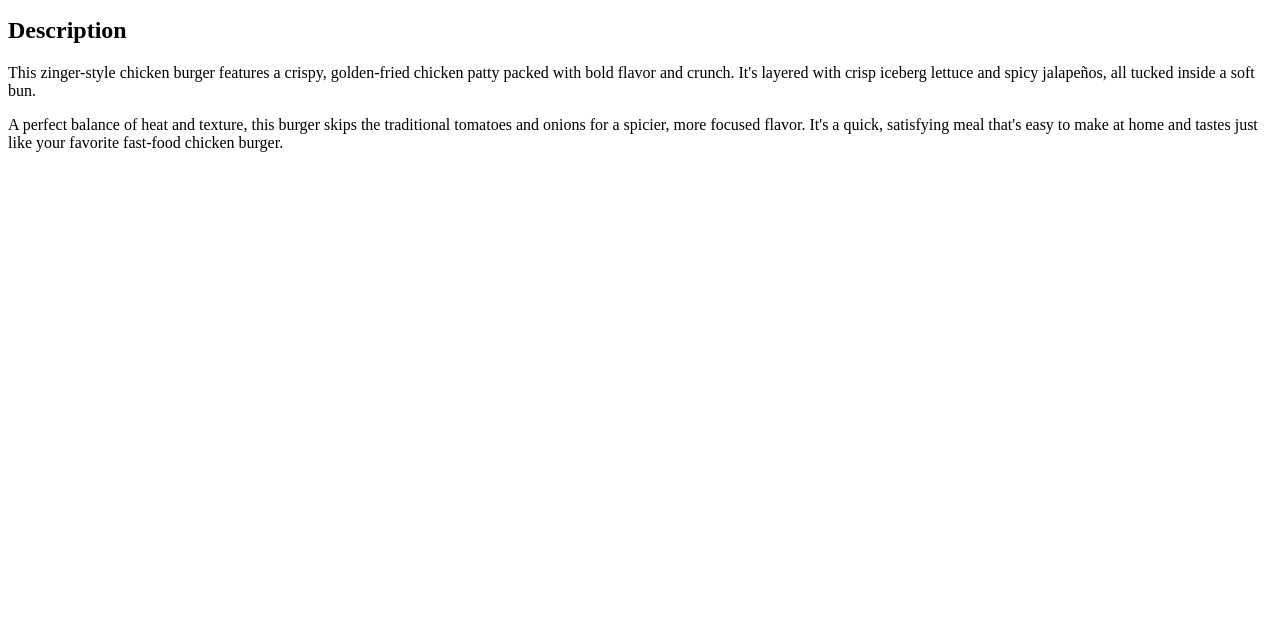
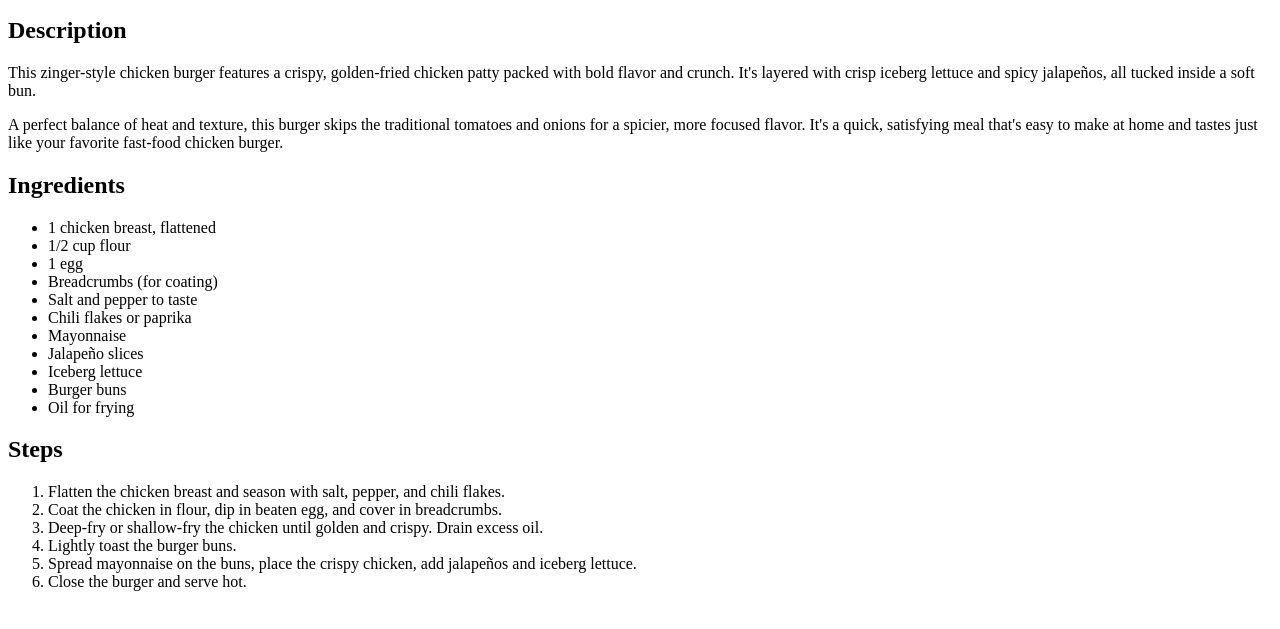
Before and after one commit to hammadrahim-06/odin-recipes, a plain HTML site: page recipes/burgers.html in a window 1280 px wide. Shown: the part 101-730 px from the top of the page. Drawn offline with Linux system fonts and the light colour scheme.

Commit message:
Add ingredients and steps sections to burgers recipe

```diff
--- a/recipes/burgers.html
+++ b/recipes/burgers.html
@@ -16,5 +16,31 @@
     <p>
     A perfect balance of heat and texture, this burger skips the traditional tomatoes and onions for a spicier, more focused flavor. It's a quick, satisfying meal that's easy to make at home and tastes just like your favorite fast-food chicken burger.
     </p>
+
+    <h2>Ingredients</h2>
+    <ul>
+        <li>1 chicken breast, flattened</li>
+        <li>1/2 cup flour</li>
+        <li>1 egg</li>
+        <li>Breadcrumbs (for coating)</li>
+        <li>Salt and pepper to taste</li>
+        <li>Chili flakes or paprika</li>
+        <li>Mayonnaise</li>
+        <li>Jalapeño slices</li>
+        <li>Iceberg lettuce</li>
+        <li>Burger buns</li>
+        <li>Oil for frying</li>
+    </ul>
+
+    <h2>Steps</h2>
+    <ol>
+        <li>Flatten the chicken breast and season with salt, pepper, and chili flakes.</li>
+        <li>Coat the chicken in flour, dip in beaten egg, and cover in breadcrumbs.</li>
+        <li>Deep-fry or shallow-fry the chicken until golden and crispy. Drain excess oil.</li>
+        <li>Lightly toast the burger buns.</li>
+        <li>Spread mayonnaise on the buns, place the crispy chicken, add jalapeños and iceberg lettuce.</li>
+        <li>Close the burger and serve hot.</li>
+    </ol>
+
 </body>
 </html>
```
